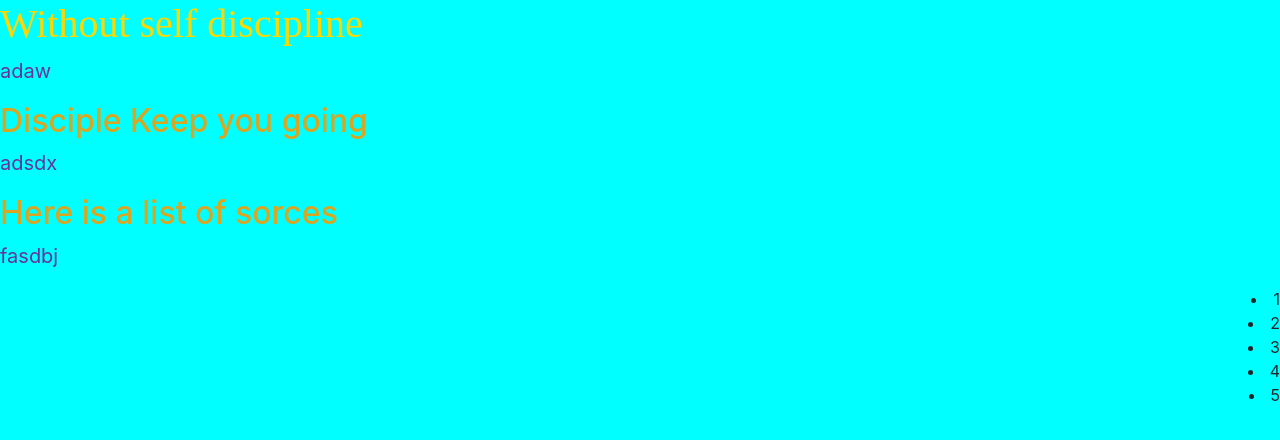
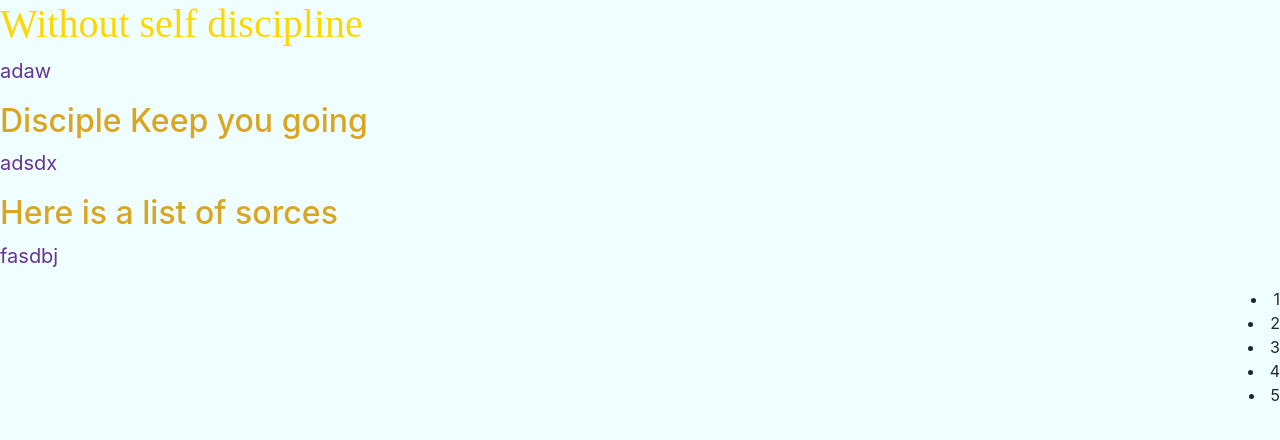
Before and after one commit to Emmit3H/Self-Web-Page, a plain HTML site: page index.html in a window 1280 px wide. Drawn offline with nearby package versions, Linux system fonts and the light colour scheme.

```diff
--- a/main.css
+++ b/main.css
@@ -1,5 +1,5 @@
 body {
-	background-color: aqua;
+	background-color: #efffff;
 
 
 
```
Also changed, not shown: self/Self talk.jpg (added), 1 other file.
